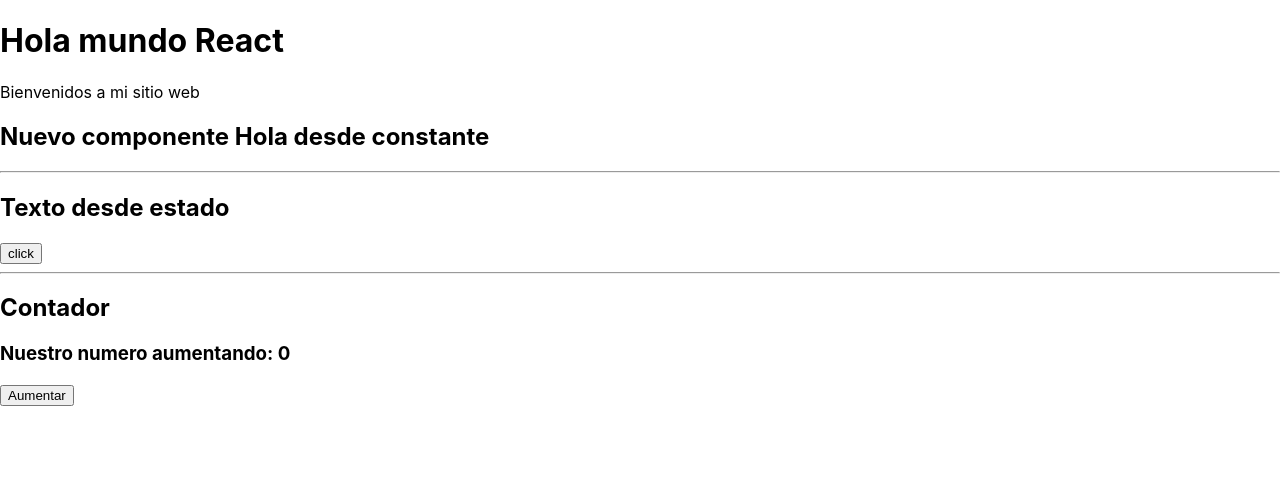
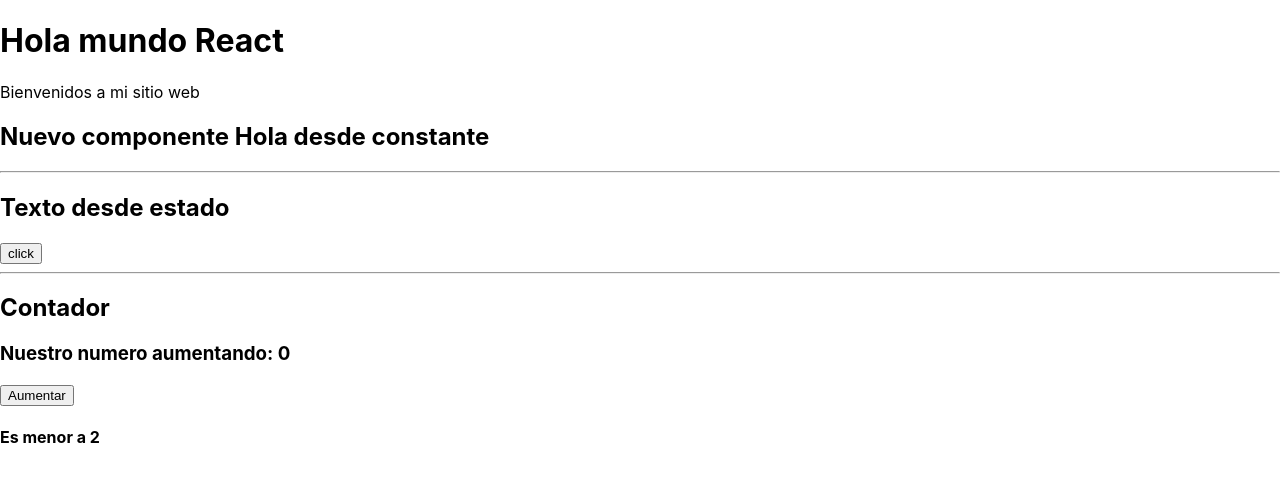
Before and after one commit to nicoelias997/reactJS-proyecto1, a React (Create React App) app: page / in a window 1280 px wide. Shown: the top 482 px of the page. Built offline with nearby package versions, Linux system fonts and the light colour scheme.

Commit message:
Agregamos un operador ternario, que es como un condicional donde se modifica el texto

```diff
--- a/src/components/Contador.jsx
+++ b/src/components/Contador.jsx
@@ -15,6 +15,11 @@
         <h2>Contador</h2>
         <h3>Nuestro numero aumentando: {contador}</h3>
         <button onClick={() => aumentar()}>Aumentar</button>
+        <h4>
+            {
+                contador > 2 ? "Es mayor a 2" : "Es menor a 2"
+            }
+        </h4>
     </div>
   )
 }
```
